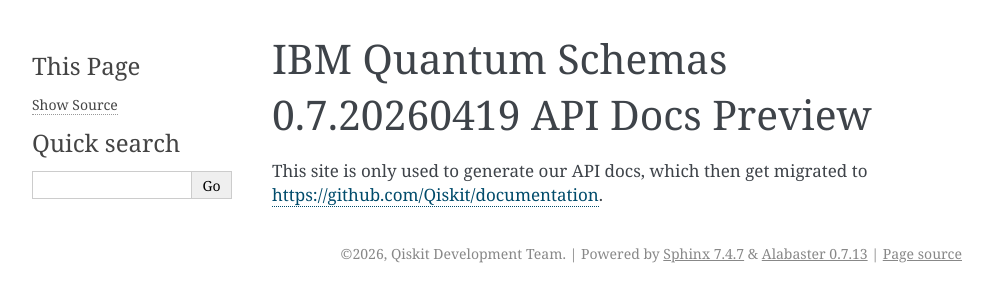
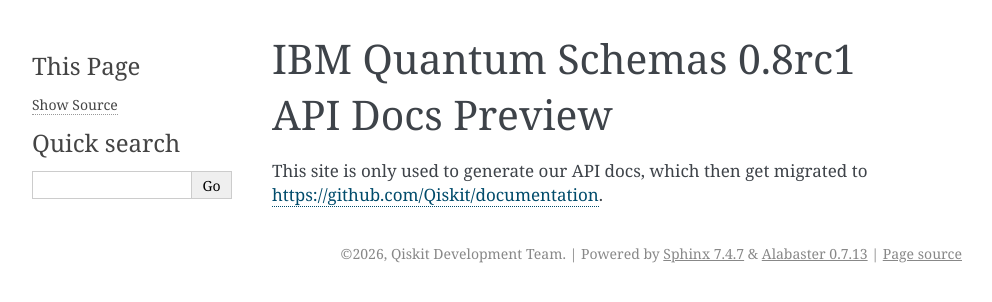
Before and after one commit to Qiskit/ibm-quantum-schemas, a Sphinx documentation site: the page built from docs/index.rst, in a window 1280 px wide. Shown: the top 302 px of the page, without its empty margins (148-1140 px from the left). Built offline with Sphinx 7.4.7, drawn with Linux system fonts in a browser that asks for light colours; formulas are drawn with MathJax 3.

Commit message:
Prepare 0.8rc1 release (#156)
* Add changelog for release 0.8rc1

* modified docs/conf.py

* changelog

```diff
--- a/docs/conf.py
+++ b/docs/conf.py
@@ -29,7 +29,7 @@
 # The short X.Y version
 version = ""
 # The full version, including alpha/beta/rc tags
-release = "0.7.20260419"
+release = "0.8rc1"
 
 # -- General configuration ---------------------------------------------------
 
```
Also changed, not shown: CHANGELOG.md (+7 -0 lines).
